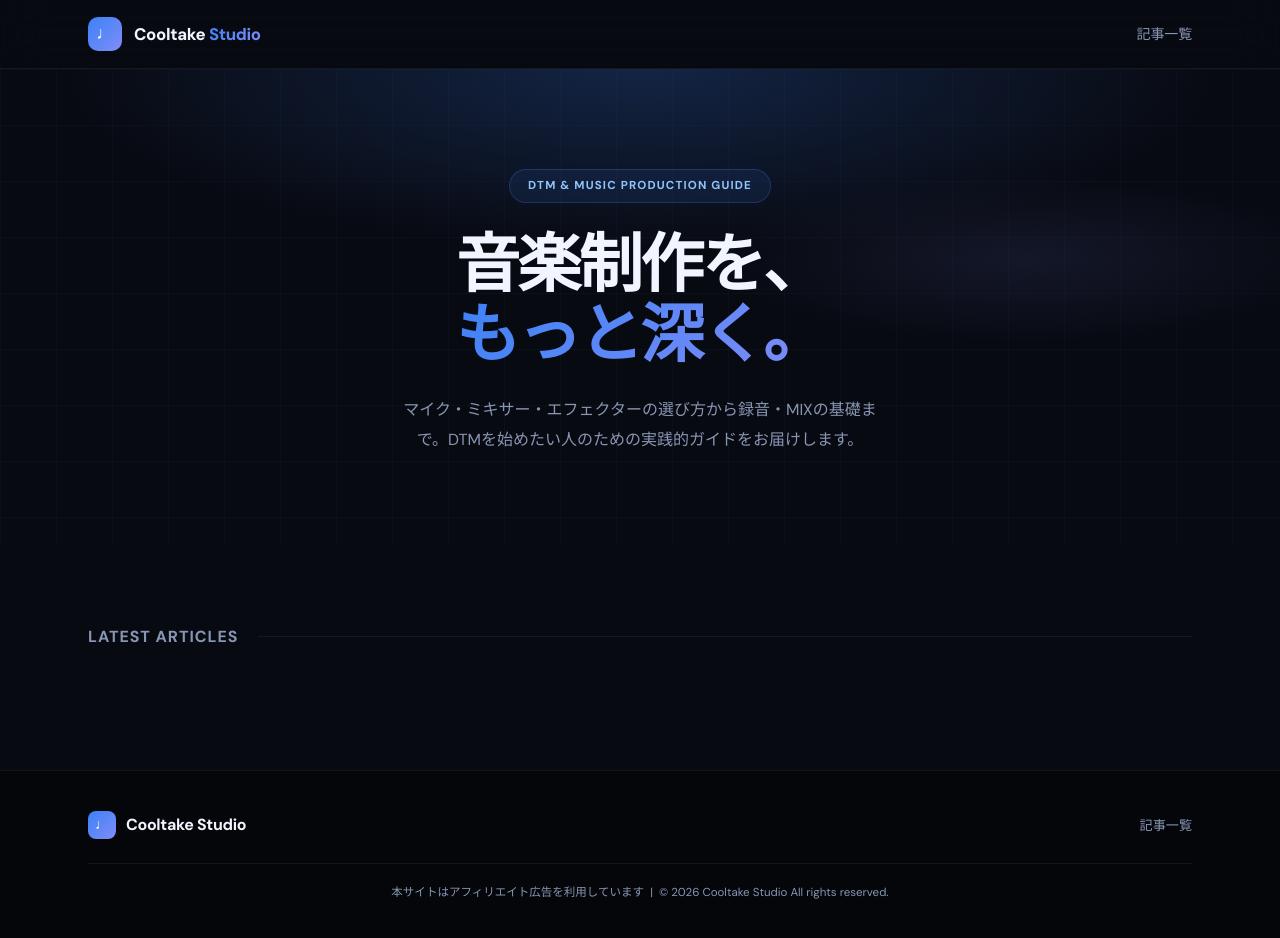
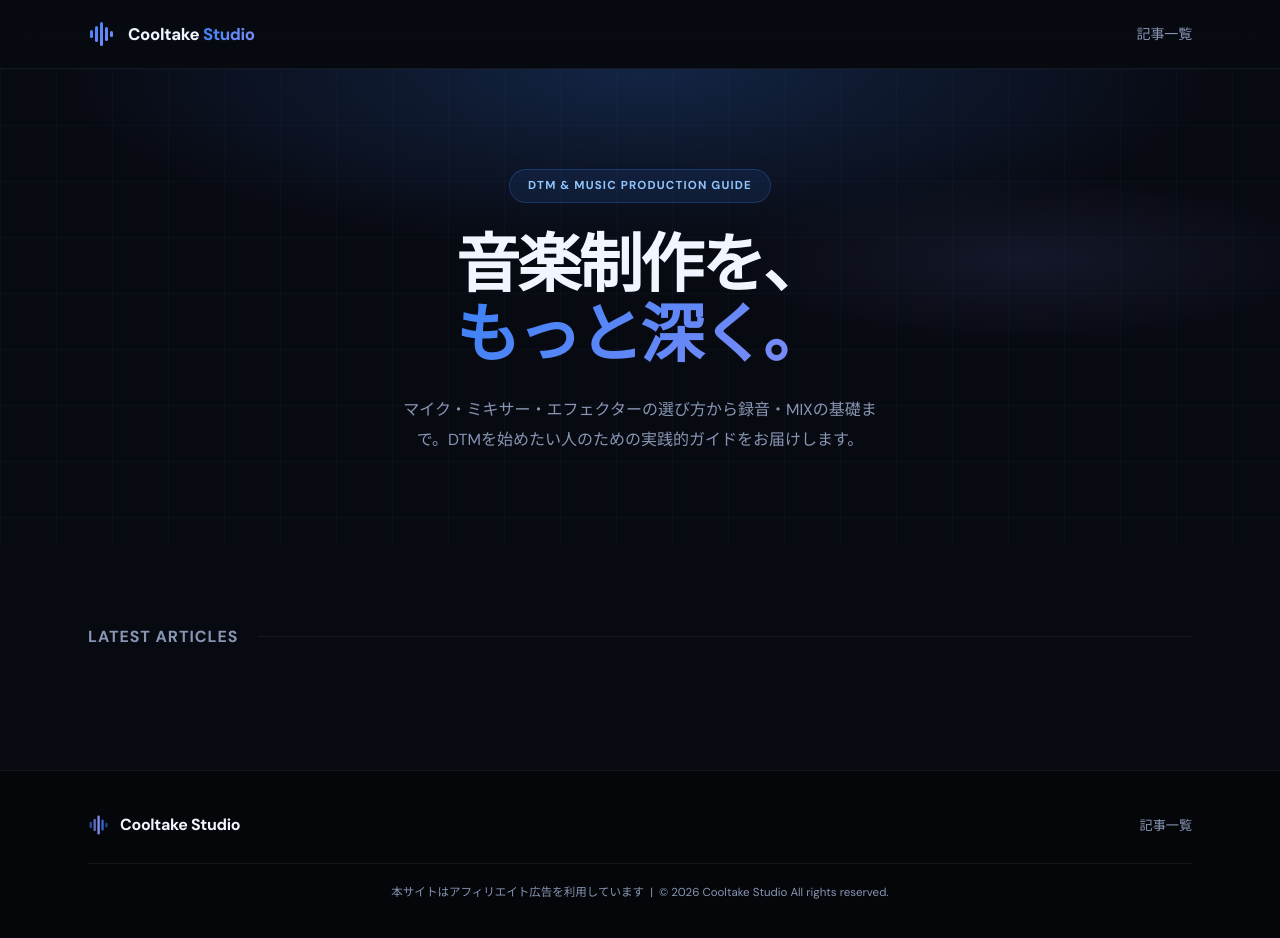
Before and after one commit to cooltake/cooltake.github.io, a Jekyll site: the page built from index.md, in a window 1280 px wide and 942 px high. Shown: the top 938 px of the window. Built offline with Jekyll 4.4.1, drawn with Linux system fonts in a browser that asks for light colours.

Commit message:
design: replace logo badge with SVG waveform icon

```diff
--- a/_layouts/default.html
+++ b/_layouts/default.html
@@ -14,7 +14,19 @@
   <header class="site-header">
     <div class="container">
       <a href="{{ '/' | relative_url }}" class="logo">
-        <div class="logo-badge">♩</div>
+        <svg class="logo-icon" width="28" height="28" viewBox="0 0 28 28" fill="none" xmlns="http://www.w3.org/2000/svg">
+          <rect x="2" y="10" width="3" height="8" rx="1.5" fill="url(#lg)"/>
+          <rect x="7" y="6" width="3" height="16" rx="1.5" fill="url(#lg)"/>
+          <rect x="12" y="2" width="3" height="24" rx="1.5" fill="url(#lg)"/>
+          <rect x="17" y="7" width="3" height="14" rx="1.5" fill="url(#lg)"/>
+          <rect x="22" y="11" width="3" height="6" rx="1.5" fill="url(#lg)"/>
+          <defs>
+            <linearGradient id="lg" x1="2" y1="2" x2="25" y2="26" gradientUnits="userSpaceOnUse">
+              <stop offset="0%" stop-color="#3b82f6"/>
+              <stop offset="100%" stop-color="#818cf8"/>
+            </linearGradient>
+          </defs>
+        </svg>
         <span class="logo-main">Cooltake <span class="logo-dot">Studio</span></span>
       </a>
       <nav class="site-nav">
@@ -27,7 +39,13 @@
     <div class="container">
       <div class="footer-inner">
         <div class="footer-brand">
-          <div class="logo-badge" style="width:28px;height:28px;border-radius:8px;font-size:.9rem;">♩</div>
+          <svg class="logo-icon" width="22" height="22" viewBox="0 0 28 28" fill="none" xmlns="http://www.w3.org/2000/svg">
+            <rect x="2" y="10" width="3" height="8" rx="1.5" fill="#3b82f6" opacity="0.6"/>
+            <rect x="7" y="6" width="3" height="16" rx="1.5" fill="#818cf8" opacity="0.75"/>
+            <rect x="12" y="2" width="3" height="24" rx="1.5" fill="#818cf8"/>
+            <rect x="17" y="7" width="3" height="14" rx="1.5" fill="#3b82f6" opacity="0.8"/>
+            <rect x="22" y="11" width="3" height="6" rx="1.5" fill="#3b82f6" opacity="0.5"/>
+          </svg>
           <span>Cooltake Studio</span>
         </div>
         <div class="footer-links">
```
